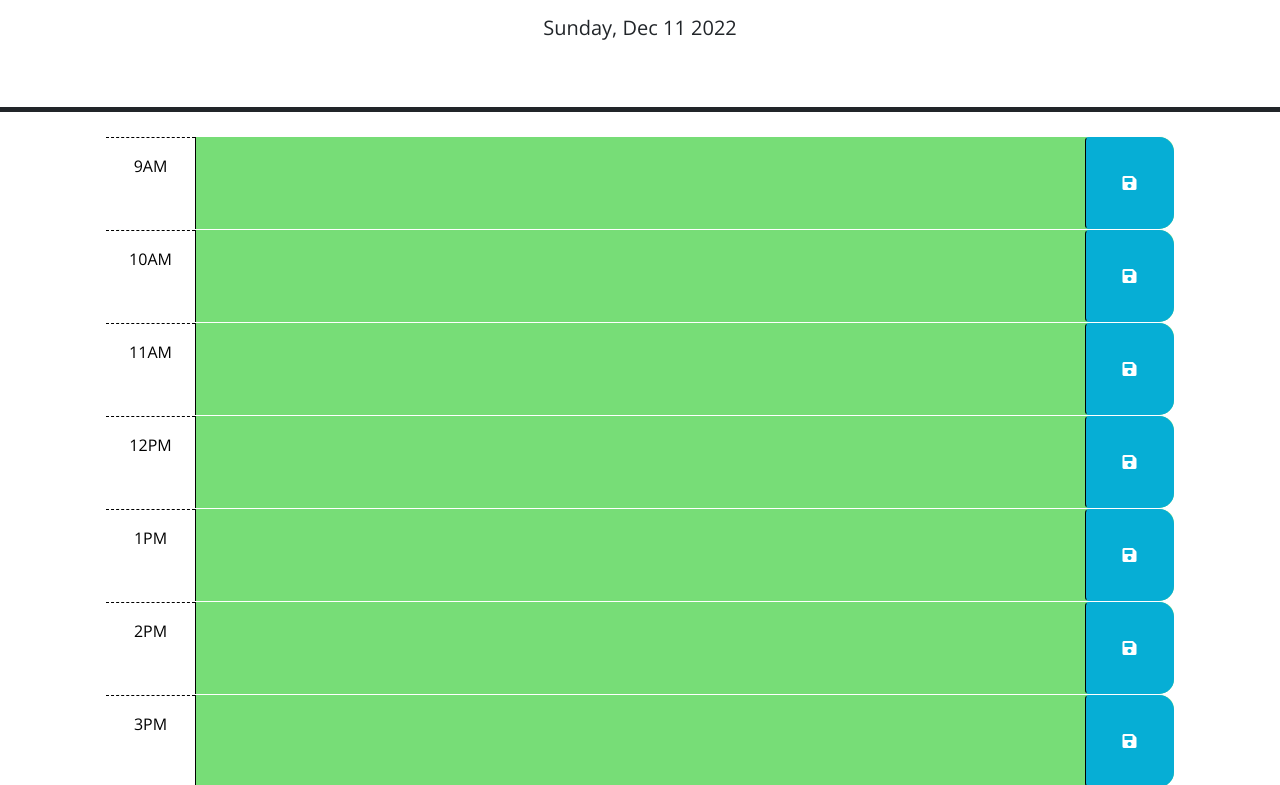
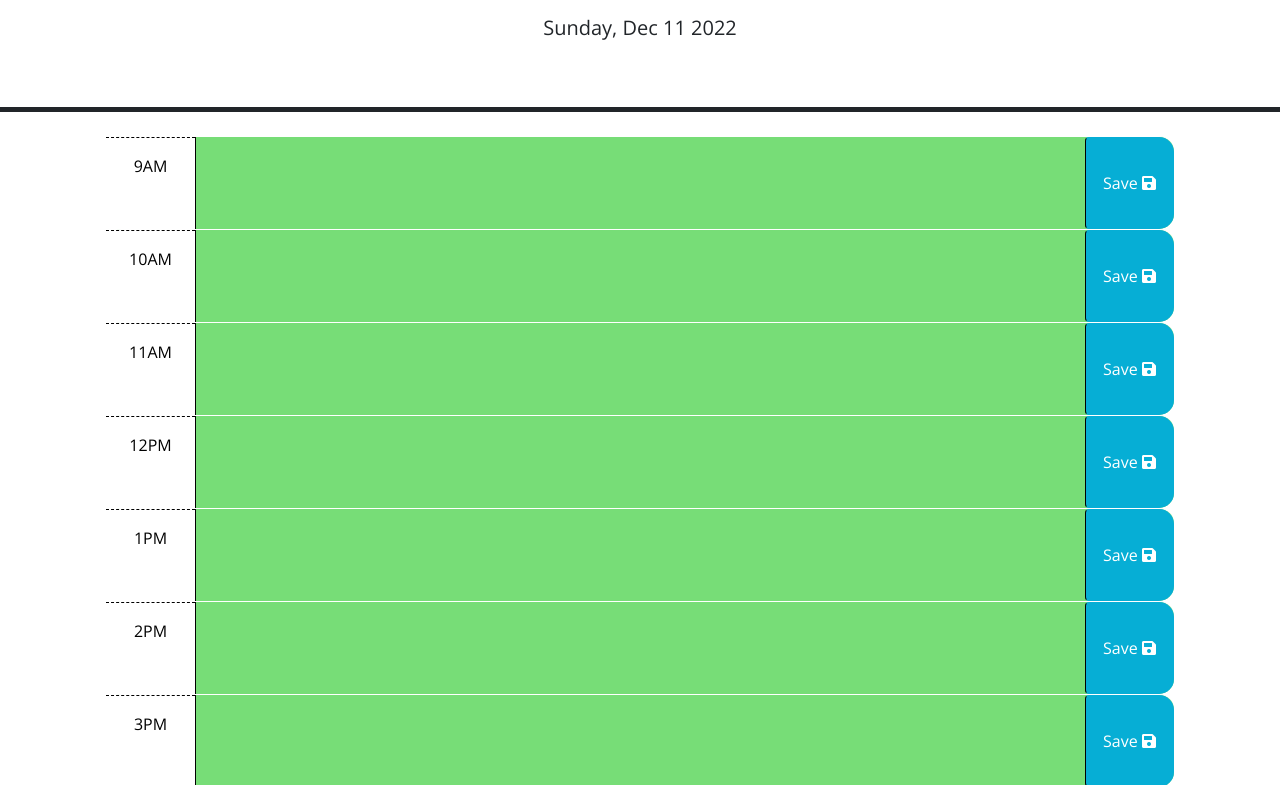
Before and after one commit to danielleokia/event-planner-hw5, a plain HTML site: page index.html in a window 1280 px wide. Shown: the part 166-951 px from the top of the page. Drawn offline with nearby package versions, Linux system fonts and the light colour scheme.

Commit message:
fixed bug in js file

```diff
--- a/index.html
+++ b/index.html
@@ -20,39 +20,32 @@
     <p id="currentDay" class="lead"></p>
   </header>
   <div class="container-lg px-5">
-    <!-- Use class for "past", "present", and "future" to apply styles to the
-        time-block divs accordingly. The javascript will need to do this by
-        adding/removing these classes on each div by comparing the hour in the
-        id to the current hour. The html provided below is meant to be an example
-        demonstrating how the css provided can be leveraged to create the
-        desired layout and colors. The html below should be removed or updated
-        in the finished product. Remember to delete this comment once the
-        code is implemented.
-        -->
 
-    <!-- Example of a past time block. The "past" class adds a gray background color.-->
+    <!--div showing the time-->
     <div id="hour9" class="row time-block">
       <div class="col-2 col-md-1 hour py-3">9AM</div>
+       <!--div for task input-->
       <textarea class="col-8 col-md-10 description" rows="3"> </textarea>
-      <button class="btn saveBtn col-2 col-md-1">
+      <!--save button-->
+      <button class="btn saveBtn col-2 col-md-1">Save
         <i class="fas fa-save"></i>
       </button>
     </div>
 
-    <!-- Example of a a present time block. The "present" class adds a red background color.-->
+
       <div id="hour10" class="row time-block">
       <div class="col-2 col-md-1 hour py-3">10AM</div>
       <textarea class="col-8 col-md-10 description" rows="3"> </textarea>
-      <button class="btn saveBtn col-2 col-md-1">
+      <button class="btn saveBtn col-2 col-md-1">Save
         <i class="fas fa-save"></i>
       </button>
     </div>
 
-    <!-- Example of a future time block. The "future" class adds a green background color. -->
+
     <div id="hour11" class="row time-block">
       <div class="col-2 col-md-1 hour py-3">11AM</div>
       <textarea class="col-8 col-md-10 description" rows="3"> </textarea>
-      <button class="btn saveBtn col-2 col-md-1">
+      <button class="btn saveBtn col-2 col-md-1">Save
         <i class="fas fa-save"></i>
       </button>
     </div>
@@ -60,7 +53,7 @@
     <div id="hour12" class="row time-block">
       <div class="col-2 col-md-1 hour py-3">12PM</div>
       <textarea class="col-8 col-md-10 description" rows="3"> </textarea>
-      <button class="btn saveBtn col-2 col-md-1">
+      <button class="btn saveBtn col-2 col-md-1">Save
         <i class="fas fa-save"></i>
       </button>
     </div>
@@ -68,7 +61,7 @@
     <div id="hour13" class="row time-block">
       <div class="col-2 col-md-1 hour py-3">1PM</div>
       <textarea class="col-8 col-md-10 description" rows="3"> </textarea>
-      <button class="btn saveBtn col-2 col-md-1">
+      <button class="btn saveBtn col-2 col-md-1">Save
         <i class="fas fa-save"></i>
       </button>
     </div>
@@ -76,7 +69,7 @@
     <div id="hour14" class="row time-block">
       <div class="col-2 col-md-1 hour py-3">2PM</div>
       <textarea class="col-8 col-md-10 description" rows="3"> </textarea>
-      <button class="btn saveBtn col-2 col-md-1">
+      <button class="btn saveBtn col-2 col-md-1">Save
         <i class="fas fa-save"></i>
       </button>
     </div>
@@ -84,7 +77,7 @@
     <div id="hour15" class="row time-block">
       <div class="col-2 col-md-1 hour py-3">3PM</div>
       <textarea class="col-8 col-md-10 description" rows="3"> </textarea>
-      <button class="btn saveBtn col-2 col-md-1">
+      <button class="btn saveBtn col-2 col-md-1">Save
         <i class="fas fa-save"></i>
       </button>
     </div>
@@ -92,7 +85,7 @@
     <div id="hour16" class="row time-block">
       <div class="col-2 col-md-1 hour py-3">4PM</div>
       <textarea class="col-8 col-md-10 description" rows="3"> </textarea>
-      <button class="btn saveBtn col-2 col-md-1">
+      <button class="btn saveBtn col-2 col-md-1">Save
         <i class="fas fa-save"></i>
       </button>
     </div>
@@ -100,7 +93,7 @@
     <div id="hour17" class="row time-block">
       <div class="col-2 col-md-1 hour py-3">5PM</div>
       <textarea class="col-8 col-md-10 description" rows="3"> </textarea>
-      <button class="btn saveBtn col-2 col-md-1">
+      <button class="btn saveBtn col-2 col-md-1">Save
         <i class="fas fa-save"></i>
       </button>
     </div>
--- a/script.js
+++ b/script.js
@@ -1,36 +1,35 @@
+//display current date and day
 var dayJsObject = dayjs().format("dddd, MMM D YYYY");
 $("#currentDay").text(dayJsObject);
 console.log(dayJsObject);
 
 
-// Wrap all code that interacts with the DOM in a call to jQuery to ensure that
-// the code isn't run until the browser has finished rendering all the elements
-// in the html.
+
 $(document).ready(function () {
-  // TODO: Add a listener for click events on the save button. This code should
+  // added event listener for click to save button
 $(".saveBtn").on("click", function(){
   var textValue = $(this).siblings(".description").val();
   var timeValue = $(this).parent().attr("id");
-
+//text saved to local storage
  localStorage.setItem(textValue, timeValue);
 
- function getItem(textValue){
- var savedItem = localStorage.getItem(textValue);
- } getItem();
+
+localStorage.getItem(textValue, timeValue);
+
 })
-  // TODO: Add code to apply the past, present, or future class to each time
-  // block by comparing the id to the current hour. HINTS: How can the id
-  // attribute of each time-block be used to conditionally add or remove the
-  // past, present, and future classes? How can Day.js be used to get the
-  // current hour in 24-hour time?
+
 
  function taskTimeline() {
+  //getting the current no. of hours
   dayjs().hour();
   var currentTime = dayjs().hour();
   console.log(currentTime);
+
+  //looping through timeblocks
   $(".time-block").each(function() {
    var time= parseInt($(this).attr("id").split("hour")[1]);
 
+   //conditional statements for adding classes to timeblocks
    if(time < currentTime) {
     $(this).addClass("past");
    }
@@ -48,29 +47,23 @@ $(".saveBtn").on("click", function(){
 
 }
 
+    $("#hour8 .description").val(localStorage.getItem("hour8"));
+    $("#hour9 .description").val(localStorage.getItem("hour9"));
+    $("#hour10 .description").val(localStorage.getItem("hour10"));
+    $("#hour11 .description").val(localStorage.getItem("hour11"));
+    $("#hour12 .description").val(localStorage.getItem("hour12"));
+    $("#hour13 .description").val(localStorage.getItem("hour13"));
+    $("#hour14 .description").val(localStorage.getItem("hour14"));
+    $("#hour15 .description").val(localStorage.getItem("hour15"));
+    $("#hour16 .description").val(localStorage.getItem("hour16"));
+    $("#hour17 .description").val(localStorage.getItem("hour17"));
 
 
 
 
 
 
-  // use the id in the containing time-block as a key to save the user input in
-  // local storage. HINT: What does `this` reference in the click listener
-  // function? How can DOM traversal be used to get the "hour-x" id of the
-  // time-block containing the button that was clicked? How might the id be
-  // useful when saving the description in local storage?
-  //
-  // TODO: Add code to apply the past, present, or future class to each time
-  // block by comparing the id to the current hour. HINTS: How can the id
-  // attribute of each time-block be used to conditionally add or remove the
-  // past, present, and future classes? How can Day.js be used to get the
-  // current hour in 24-hour time?
 
-  //
-  // TODO: Add code to get any user input that was saved in localStorage and set
-  // the values of the corresponding textarea elements. HINT: How can the id
-  // attribute of each time-block be used to do this?
-  //
-  // TODO: Add code to display the current date in the header of the page.
+
   taskTimeline();
 });
```
